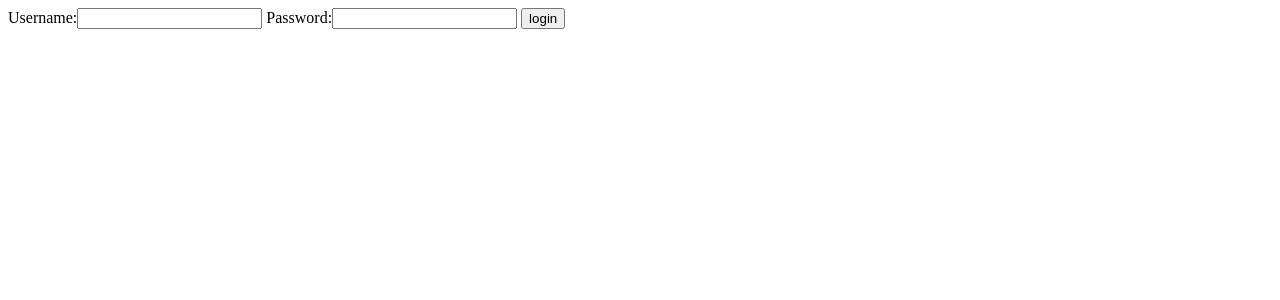
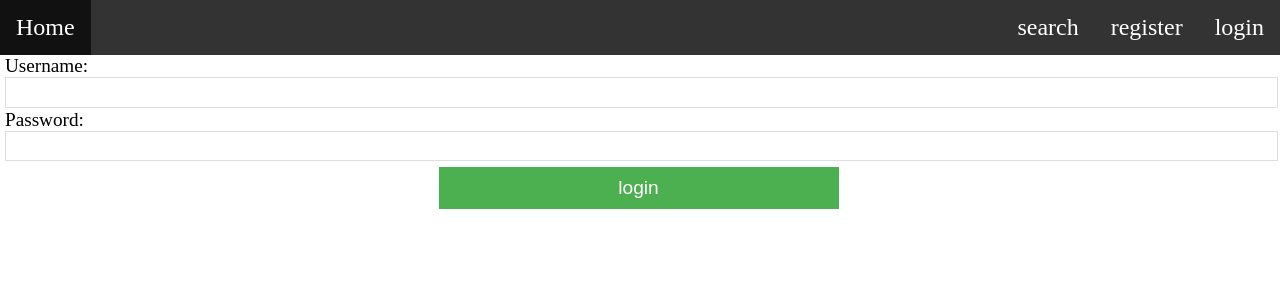
Before and after one commit to atiratree/message-board, a Django app: page /login/ in a window 1280 px wide. Shown: the top 300 px of the page. Run offline with Django 3.2, Linux system fonts and the light colour scheme.

Commit message:
more beautifying
added base.html as the main template of pages. Added css for login and
registering pages

```diff
--- a/board/forms.py
+++ b/board/forms.py
@@ -2,15 +2,17 @@ from django import forms
 
 class MessageForm(forms.Form):
     title = forms.CharField(label='', widget=forms.TextInput(
-		attrs={'placeholder': 'Title', 'class': 'textinput'}), max_length=70)
+		attrs={'placeholder': ' Title', 'class': 'textinput'}), max_length=70)
     content = forms.CharField(label='', widget=forms.TextInput(
-		attrs={'placeholder': 'Message content', 'class': 'textinput'}), max_length=500)
+		attrs={'placeholder': ' Message content', 'class': 'textinput'}), max_length=500)
 
 class LoginForm(forms.Form):
-	username = forms.CharField(label='Username', max_length=64)
-	password = forms.CharField(widget=forms.PasswordInput())
+	username = forms.CharField(label='Username', widget=forms.TextInput(
+		attrs={'placeholder': '', 'class': 'textinput'}), max_length=64)
+	password = forms.CharField(widget=forms.PasswordInput(attrs={'class': 'textinput'}))
 
 class RegisterForm(forms.Form):
-	username = forms.CharField(label='Username', max_length=64)
-	password = forms.CharField(label='Password', widget=forms.PasswordInput())
-	password2 = forms.CharField(label='Repeat password', widget=forms.PasswordInput())
+	username = forms.CharField(label='Username', widget=forms.TextInput(
+		attrs={'class': 'textinput'}), max_length=64)
+	password = forms.CharField(label='Password', widget=forms.PasswordInput(attrs={'class': 'textinput'}))
+	password2 = forms.CharField(label='Repeat password', widget=forms.PasswordInput(attrs={'class': 'textinput'}))
--- a/board/static/polls/style.css
+++ b/board/static/polls/style.css
@@ -1,8 +1,14 @@
+body {
+	margin: 0;
+	padding: 0;
+}
+
 ul {
     color: #5A5A5A;
 	list-style-type: none;
-	padding: 0px;
-	margin-top: 5px;
+	padding-right: 2px;
+	padding-left: 2px;
+	margin-top: 3px;
 	margin-bottom: 8px;
 }
 ul.navbar {
@@ -39,7 +45,10 @@ li.navbar a:hover {
 	margin-bottom: 5px;
 }
 .formcontainer {
-	background-color: #F1F8FF;
+	padding-right: 8px;
+	padding-left: 5px;
+
+	font-size: 1.2em;
 }
 
 .msginfo {
@@ -50,9 +59,18 @@ li.navbar a:hover {
 	overflow: hidden;
     text-overflow: ellipsis;
 }
+.error {
+	margin: 0;
+	padding: 8px;
+	background-color: #F7CF48;
+	color: #D22900;
+	text-align: center;
+}
 
 .msgcontent {
 	padding: 5px;
+	overflow: hidden;
+    text-overflow: ellipsis;
 }
 
 .msgform {
@@ -66,6 +84,8 @@ li.navbar a:hover {
 .textinput {
 	width: 100%;
 	height: 2em;
+	margin-bottom: 1px;
+	border: 1px solid #DEDEDE;
 }
 
 .btn_submit {
@@ -88,6 +108,15 @@ li.navbar a:hover {
 	float: right;
 }
 
+.center-btn {
+	margin: 0 auto;
+	margin-top: 5px;
+	display: table;
+	width: 100%;
+	max-width: 400px;
+	padding: 10px;
+}
+
 .date {
 	padding-top: 5px;
 	font-size: 15px;
--- /dev/null
+++ b/board/templates/board/base.html
@@ -0,0 +1,27 @@
+{% load staticfiles %}
+<!DOCTYPE html>
+<html>
+    <head>
+        <title>Wow, such secure. So ssl!</title>
+		<link rel="stylesheet" type="text/css" href="{% static 'polls/style.css' %}" />
+    </head>
+
+    <body>
+		<ul class="navbar">
+			<li class="navbar"><a href="{% url 'board:index'%}">Home</a></li>
+			{% if auth %}
+			<li class="navbar right"><a href="{% url 'board:logout'%}">logout</a></li>
+			{% else %}
+			<li class="navbar right"><a href="{% url 'board:login'%}">login</a></li>
+			<li class="navbar right"><a href="{% url 'board:register'%}">register</a></li>
+			{% endif %}
+			<li class="navbar right"><a href="#">search</a></li>
+		</ul>
+	{% if errorMsg %}
+		<p class="error">{{errorMsg}}</p>
+	{% endif %}
+
+    {% block content %}
+	{% endblock content %}
+    </body>
+</html>
--- a/board/templates/board/login.html
+++ b/board/templates/board/login.html
@@ -1,9 +1,9 @@
-{% if errorMsg %}
-<p>{{errorMsg}}</p>
-{% endif %}
+{% extends "board/base.html" %}
 
-<form method="post" action="{% url 'board:login'%}">
-{% csrf_token %}
+{% block content %}
+<form class="formcontainer" method="post" action="{% url 'board:login'%}">
+	{% csrf_token %}
     {{form}}
-	<input type="submit" value="login" />
+	<input class="btn_submit center-btn" type="submit" value="login" />
 </form>
+{% endblock content %}
```
Also changed, not shown: board/templates/board/index.html (+5 -13 lines), board/templates/board/register.html (+6 -6 lines).
